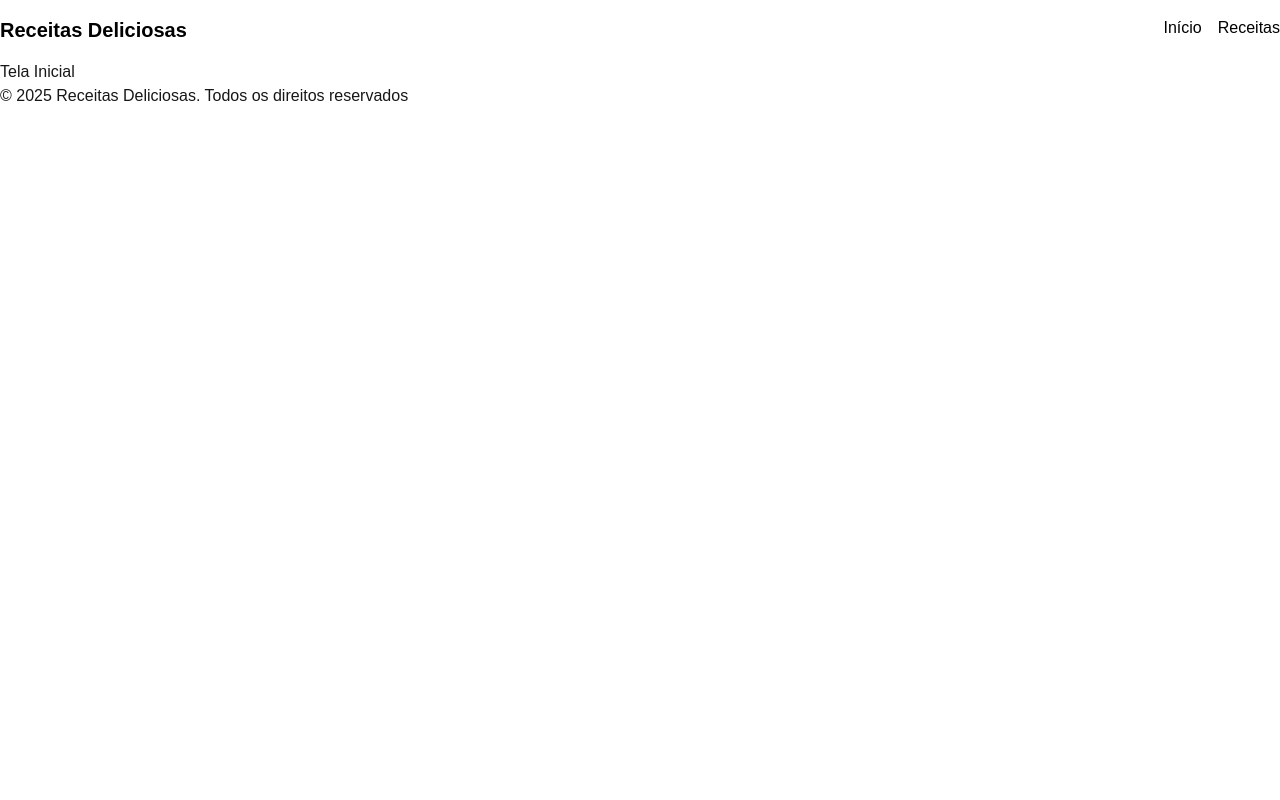
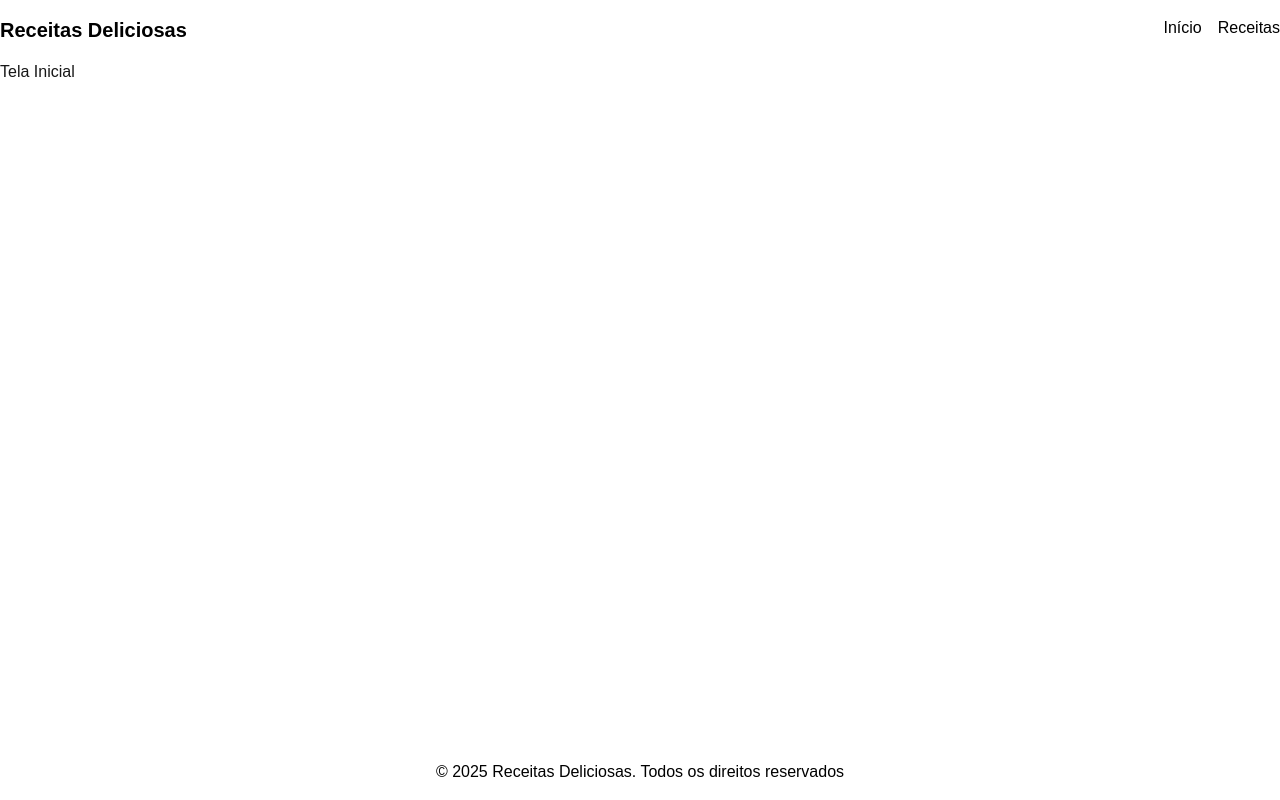
Before and after one commit to lumaiasl/pagina-receita, a Next.js app: page / in a window 1280 px wide. Built offline with nearby package versions, Linux system fonts and the light colour scheme.

Commit message:
feat: footer estilizado

```diff
--- a/src/app/layout.tsx
+++ b/src/app/layout.tsx
@@ -22,9 +22,9 @@ export default function RootLayout({
   return (
     <html
       lang="en"
-      className={`${inter.variable} h-full antialiased`}
+      className={`${inter.variable} min-h-screen flex flex-col antialiased`}
     >
-      <body className="min-h-full flex flex-col">
+      <body className="min-h-screen flex flex-col">
         <Header />
         {children}
         <Footer />
--- a/src/app/page.tsx
+++ b/src/app/page.tsx
@@ -2,8 +2,8 @@ import Image from "next/image";
 
 export default function Home() {
   return (
-    <div>
+    <main className="grow">
       <h1>Tela Inicial</h1>
-    </div>
+    </main>
   );
 }
--- a/src/components/Footer/index.tsx
+++ b/src/components/Footer/index.tsx
@@ -1,7 +1,7 @@
 export default function Footer(){
     return (
-        <footer>
-            <div>
+        <footer className="bg-white py-4 text-black">
+            <div className="container mx-auto text-center">
                 <p>© 2025 Receitas Deliciosas. Todos os direitos reservados</p>
             </div>
         </footer>
```
